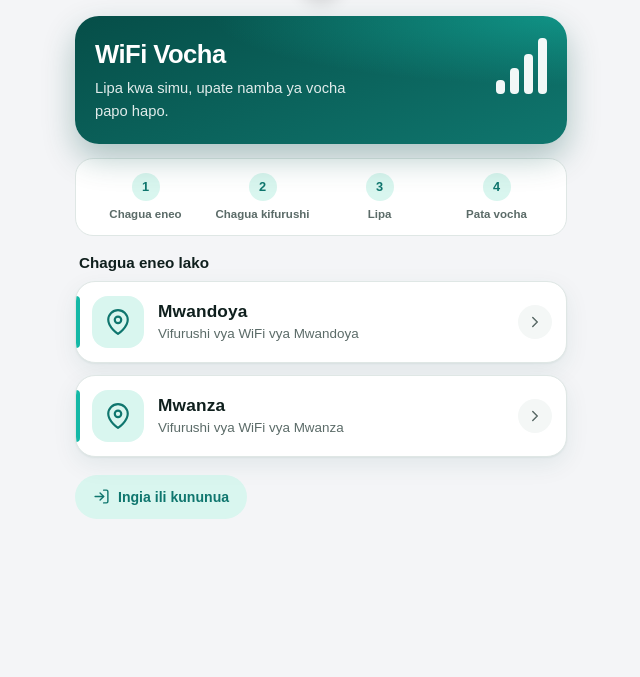
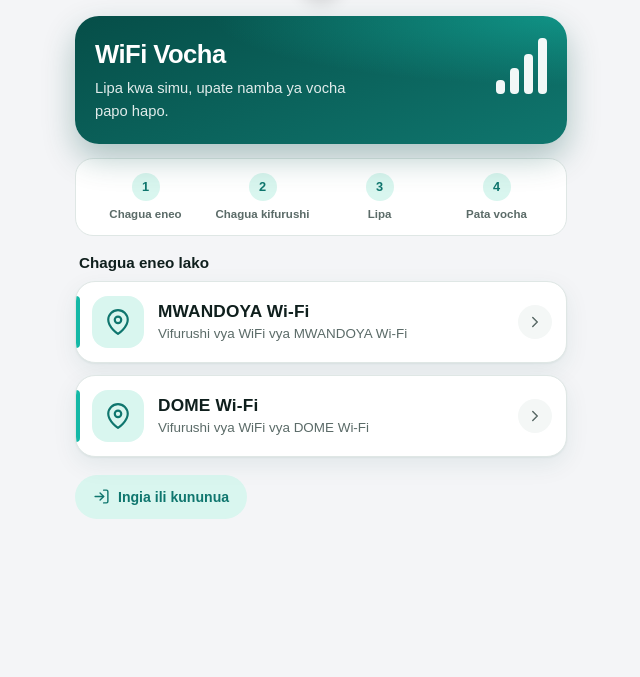
Before and after one commit to titansgroup7-cell/SULE, a Flask app: page /wifi in a window 1280 px wide. Shown: the top 677 px of the page, without its empty margins (319-959 px from the left). Run offline with Flask 3, Linux system fonts and the light colour scheme; some libraries are stand-ins or nearby versions.

Commit message:
Update wifi.html

```diff
--- a/templates/wifi.html
+++ b/templates/wifi.html
@@ -286,8 +286,8 @@
                 <svg viewBox="0 0 24 24"><path d="M21 10c0 7-9 13-9 13s-9-6-9-13a9 9 0 0 1 18 0z"/><circle cx="12" cy="10" r="3"/></svg>
             </div>
             <div class="wifi-card-body">
-                <h3>Mwandoya</h3>
-                <p>Vifurushi vya WiFi vya Mwandoya</p>
+                <h3>MWANDOYA Wi-Fi</h3>
+                <p>Vifurushi vya WiFi vya MWANDOYA Wi-Fi</p>
             </div>
             <span class="wifi-arrow" aria-hidden="true">
                 <svg viewBox="0 0 24 24"><path d="M9 18l6-6-6-6"/></svg>
@@ -299,8 +299,8 @@
                 <svg viewBox="0 0 24 24"><path d="M21 10c0 7-9 13-9 13s-9-6-9-13a9 9 0 0 1 18 0z"/><circle cx="12" cy="10" r="3"/></svg>
             </div>
             <div class="wifi-card-body">
-                <h3>Mwanza</h3>
-                <p>Vifurushi vya WiFi vya Mwanza</p>
+                <h3>DOME Wi-Fi</h3>
+                <p>Vifurushi vya WiFi vya DOME Wi-Fi</p>
             </div>
             <span class="wifi-arrow" aria-hidden="true">
                 <svg viewBox="0 0 24 24"><path d="M9 18l6-6-6-6"/></svg>
```
